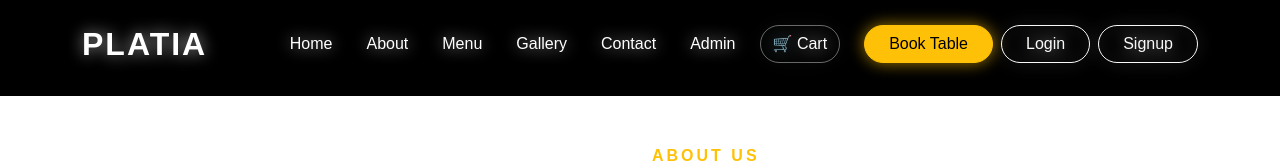
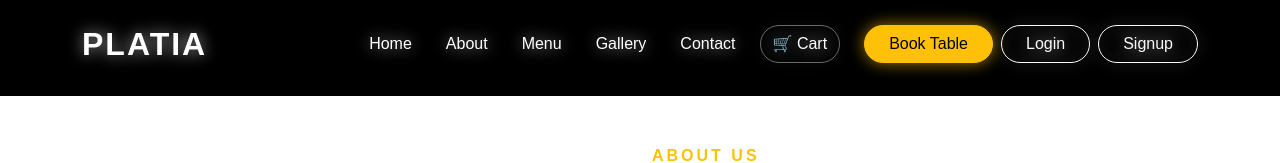
Before and after one commit to jaiveersingh1406-dot/frontend-restaurants, a React (Vite) app: page /about in a window 1280 px wide. Shown: the top 163 px of the page. Built offline with nearby package versions, Linux system fonts and the light colour scheme; no server answers.

Commit message:
Remove Admin link from navbar

```diff
--- a/src/components/Navbar.jsx
+++ b/src/components/Navbar.jsx
@@ -83,12 +83,6 @@
                 Contact
               </Link>
             </li>
-
-            <li className="nav-item">
-              <Link className="nav-link" to="/admin">
-                Admin
-              </Link>
-            </li>
           </ul>
 
           <Link
```
